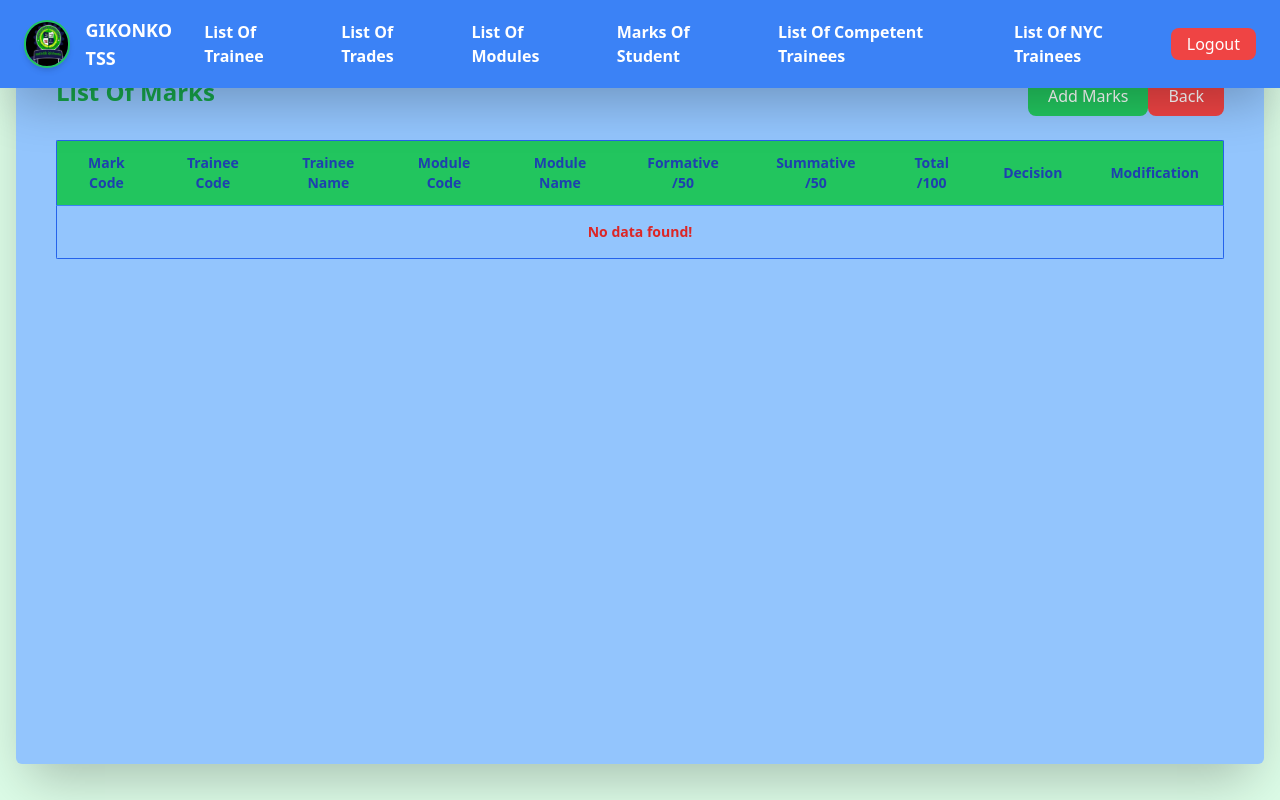
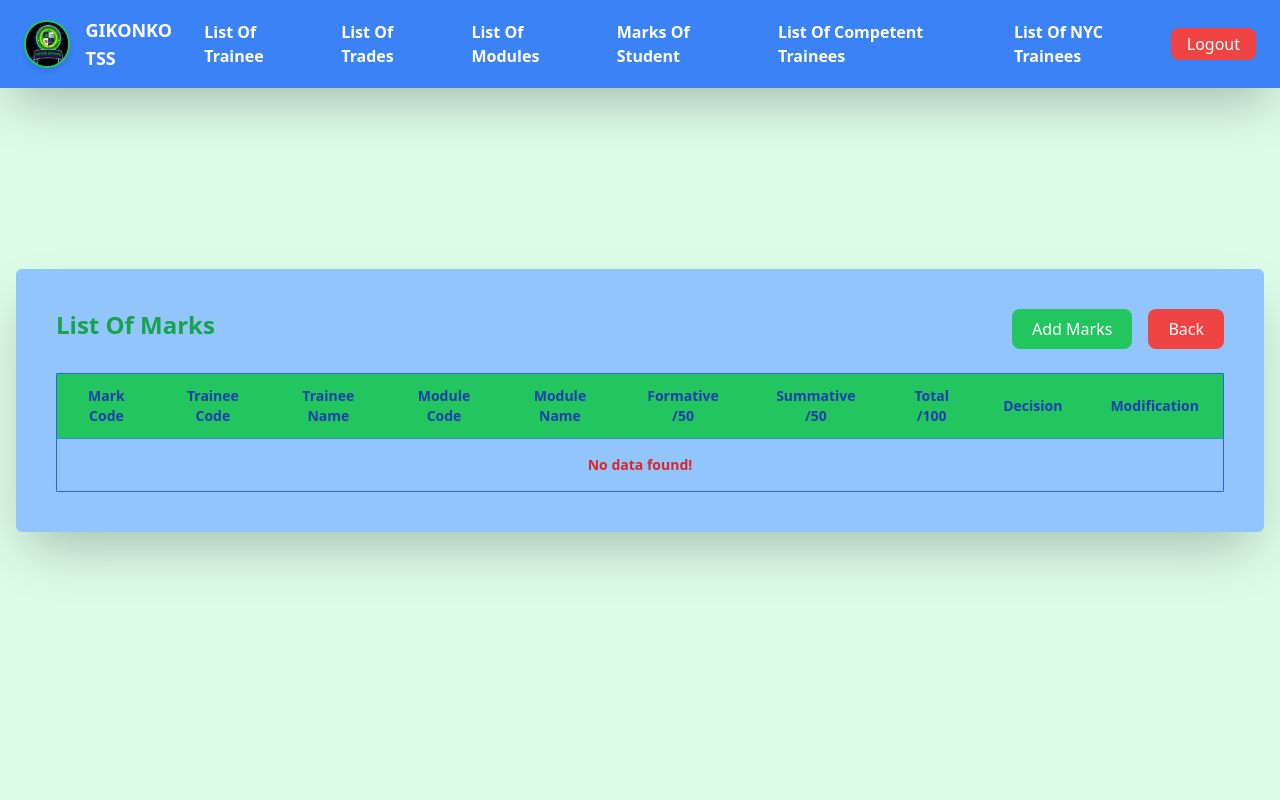
Before and after one commit to nietiene/Niyomugabo_Etinene_PHP_PHROGRAMMING_INTEGRATED_ASSESSMENT, a PHP site: page /listOfMarks.php in a window 1280 px wide. Run offline with PHP 8.4, Linux system fonts and the light colour scheme; the visitor is signed in with stand-in values (Sample User, id 1); data that the repository does not hold is empty; some libraries are stand-ins or nearby versions.

Commit message:
commit of gikonko-tss-managment-system

```diff
--- a/listOfMarks.php
+++ b/listOfMarks.php
@@ -16,22 +16,21 @@
   <title>List Of Marks</title>
   <link href="output.css" rel="stylesheet" />
 </head>
-<body class="min-h-screen bg-green-100 flex flex-col">
+<body class="min-h-screen bg-green-100 flex flex-col ">
 
-<header class="w-full fixed top-0 left-0 z-50 shadow-md bg-white">
+<header class="w-full fixed top-0 left-0 z-50 shadow-md bg-white h-16 flex items-center px-4">
   <?php include("Dashboard.php"); ?>
 </header>
 
-<main class="flex-grow pt-20 px-4 flex p-9">
+<main class="flex-grow pt-24 px-4 flex p-9 justify-center items-center">
   <div class="bg-blue-300 p-8 px-10 py-10 shadow-2xl rounded-md w-full max-w-7xl mx-auto">
+    <div class="mb-6 flex justify-between space-x-6">
+      <h1 class="text-2xl text-center text-green-600 font-semibold">List Of Marks</h1>
 
-    <div class="mb-6 flex justify-between space-x-6">
-
-    <h1 class="text-2xl text-center text-green-600 font-semibold ">List Of Marks</h1>
-    <div class="flex justify-between">
-      <a href="addMarks.php" class="bg-green-500 py-2 px-5 text-white rounded-lg hover:bg-green-700 transition">Add Marks</a>
-      <a href="greetingUser.php" class="bg-red-500 py-2 px-5 text-white rounded-lg hover:bg-red-700 transition">Back</a>
-    </div>
+      <div class="flex justify-between space-x-4">
+        <a href="addMarks.php" class="bg-green-500 py-2 px-5 text-white rounded-lg hover:bg-green-700 transition">Add Marks</a>
+        <a href="greetingUser.php" class="bg-red-500 py-2 px-5 text-white rounded-lg hover:bg-red-700 transition">Back</a>
+      </div>
     </div>
 
     <div class="overflow-x-auto rounded-sm">
```
